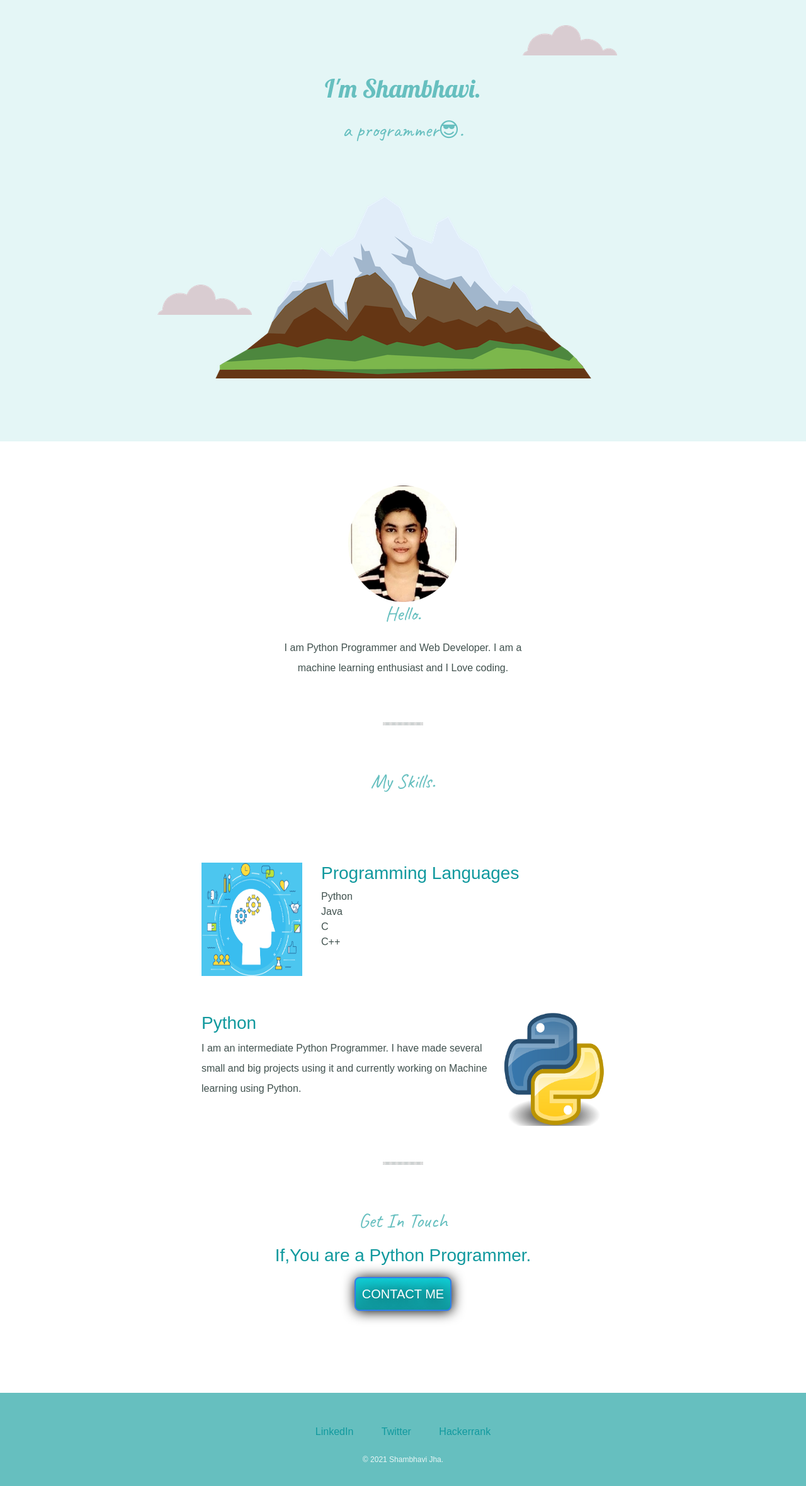
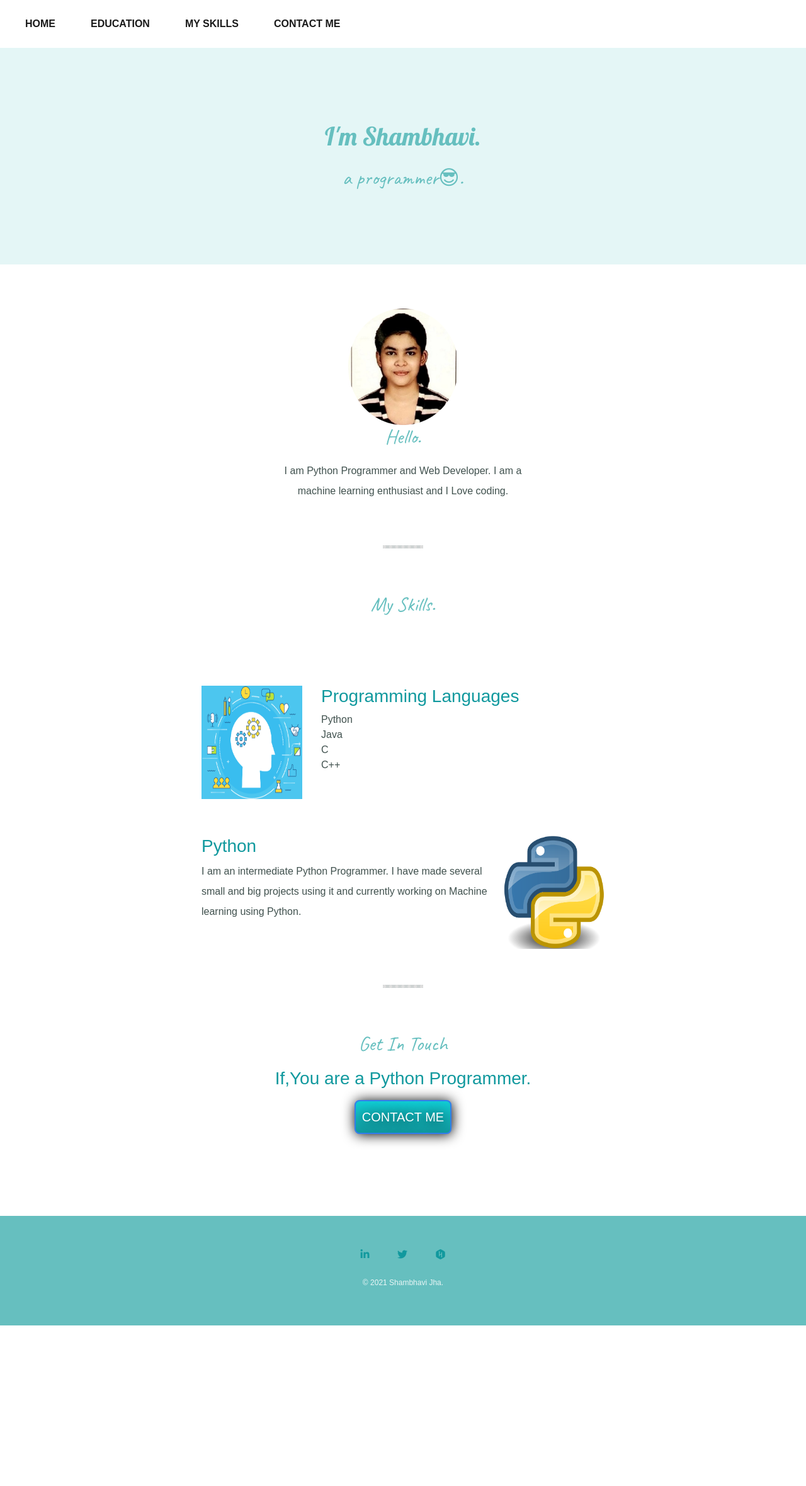
Before and after one commit to Shambhavi-jha13/Shambhavi-jha13.github.io, a plain HTML site: page index.html in a window 1280 px wide. Shown: the whole page at 63% size. After the commit the page ends 2105 px from the top, so only its background shows below. Drawn offline with nearby package versions, Linux system fonts and the light colour scheme.

Commit message:
Update index.html

```diff
--- a/index.html
+++ b/index.html
@@ -12,18 +12,41 @@
       <script src="https://cdn.jsdelivr.net/npm/@popperjs/core@2.9.2/dist/umd/popper.min.js" integrity="sha384-IQsoLXl5PILFhosVNubq5LC7Qb9DXgDA9i+tQ8Zj3iwWAwPtgFTxbJ8NT4GN1R8p" crossorigin="anonymous"></script>
 <script src="https://cdn.jsdelivr.net/npm/bootstrap@5.0.0/dist/js/bootstrap.min.js" integrity="sha384-lpyLfhYuitXl2zRZ5Bn2fqnhNAKOAaM/0Kr9laMspuaMiZfGmfwRNFh8HlMy49eQ" crossorigin="anonymous"></script>
    <title>Shambhavi</title>
+   <!--social media icons link-->
+    <link rel="stylesheet" href="https://cdnjs.cloudflare.com/ajax/libs/font-awesome/4.7.0/css/font-awesome.min.css">
+    <script src="https://kit.fontawesome.com/3d611db8c6.js" crossorigin="anonymous"></script>
     <link rel="stylesheet" href="CSS/style.css">
     <link rel="icon" href="https://image.flaticon.com/icons/png/128/3054/3054217.png">
     <link href="https://fonts.googleapis.com/css2?family=Lobster&display=swap" rel="stylesheet">
     <link href="https://fonts.googleapis.com/css2?family=Caveat&display=swap" rel="stylesheet">
+   <!--navbar text font -->
+    <link rel="preconnect" href="https://fonts.gstatic.com">
+<link href="https://fonts.googleapis.com/css2?family=Poppins:wght@200;400&display=swap" rel="stylesheet">
 </head>
 <body>
+   <header>
+    <nav class="navbar navbar-expand-lg navbar-light bg-none">
+  <div class="container-fluid">
+       <ul class="navbar-nav">
+        <li class="nav-item">
+          <a class="nav-link active" aria-current="page" href="#"><b>HOME</b></a>
+        </li>
+          <li class="nav-item">
+            <a class="nav-link active" href="#" aria-current="page"><b>EDUCATION</b></a>
+        </li>
+        <li class="nav-item">
+            <a class="nav-link active" href="#skillid" aria-current="page"><b>MY SKILLS</b></a>
+        </li>
+        <li class="nav-item">
+            <a class="nav-link active" href="#cnt" aria-current="page"><b>CONTACT ME</b></a>
+        </li>
+      </ul>
+  </div>
+</nav>
+        </header>
     <div class="top-container">
-        <img class="top-cloud" src="Images/cloud.png" alt="cloud">
         <h1> I'm Shambhavi.</h1>
         <h2> a programmer😎.</h2>
-        <img class="bottom-cloud" src="Images/cloud.png" alt="cloud">
-        <img src="Images/mountain.png" alt="mountain">
     </div>
     <div class="middle-container">
     <div class="profile">
@@ -56,9 +79,11 @@
   </div>
     </div>
     <div class="bottom-container">
-        <a class="footer-link" href="https://www.linkedin.com/in/shambhavi-7808a91b1?lipi=urn%3Ali%3Apage%3Ad_flagship3_profile_view_base_contact_details%3BFKH9ORtlSsCKTakrl8QaYw%3D%3D">LinkedIn</a>
-  <a class="footer-link" href="https://twitter.com/shambhavijha99">Twitter</a>
-  <a class="footer-link" href="https://www.hackerrank.com/shambhavi_jha99">Hackerrank</a>
+        <div class="social">
+                <a href="https://www.linkedin.com/in/shambhavi-7808a91b1?lipi=urn%3Ali%3Apage%3Ad_flagship3_profile_view_base_contact_details%3BFKH9ORtlSsCKTakrl8QaYw%3D%3D" target="_blank"><i class="fa fa-linkedin"></i></a>
+                <a href="https://twitter.com/shambhavijha99" target="_blank"><i class="fa fa-twitter"></i></a>
+                <a href="https://www.hackerrank.com/shambhavi_jha99" target="_blank"><i class="fab fa-hackerrank"></i></a>
+        </div>
   <p class="bottom-txt-color">© 2021 Shambhavi Jha.</p>
     </div>
 </body>
```
